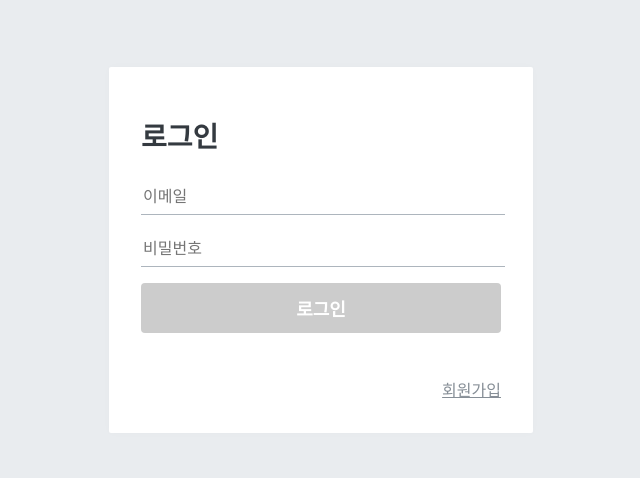
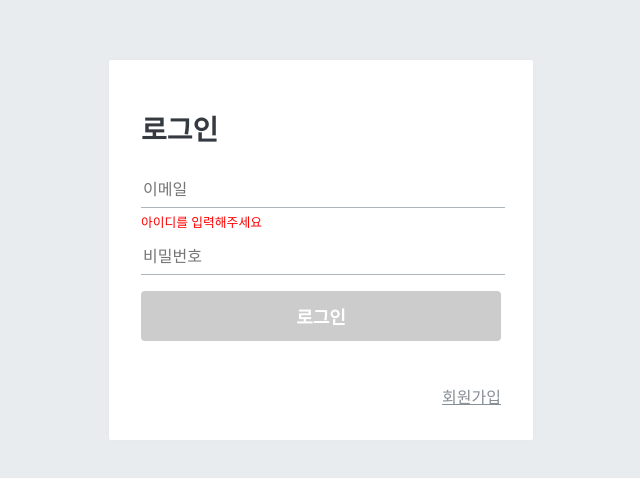
Before and after one commit to wanted-onboarding-10team/wanted-onboarding-week1, a React (Create React App) app: page /signin in a window 1280 px wide. Shown: the part 150-628 px from the top of the page, without its empty margins (319-959 px from the left). Built offline with nearby package versions, Linux system fonts and the light colour scheme; a web font is replaced by a local one.

Commit message:
🐛 error message 오류 수정

```diff
--- a/src/components/auth/AuthForm.jsx
+++ b/src/components/auth/AuthForm.jsx
@@ -38,7 +38,7 @@ const AuthForm = ({ mode }) => {
         data-testid="email-input"
         placeholder="이메일"
       />
-      <S.WarnMessage>{error.id}</S.WarnMessage>
+      <S.WarnMessage>{error.email}</S.WarnMessage>
       <S.StyledInput
         type="password"
         onChange={e => setPassword(e.target.value)}
--- a/src/utils/hooks/useAuthForm.js
+++ b/src/utils/hooks/useAuthForm.js
@@ -4,7 +4,7 @@ function useAuthForm() {
   const [email, setEmail] = useState('');
   const [password, setPassword] = useState('');
   const [isCorrect, setIsCorrect] = useState(false);
-  const [error, setError] = useState({ id: null, password: null });
+  const [error, setError] = useState({ email: null, password: null });
   const PASSWORD_REGEX = /\w{8,}/;
   const EMAIL_REGEX = /@/;
 
```
